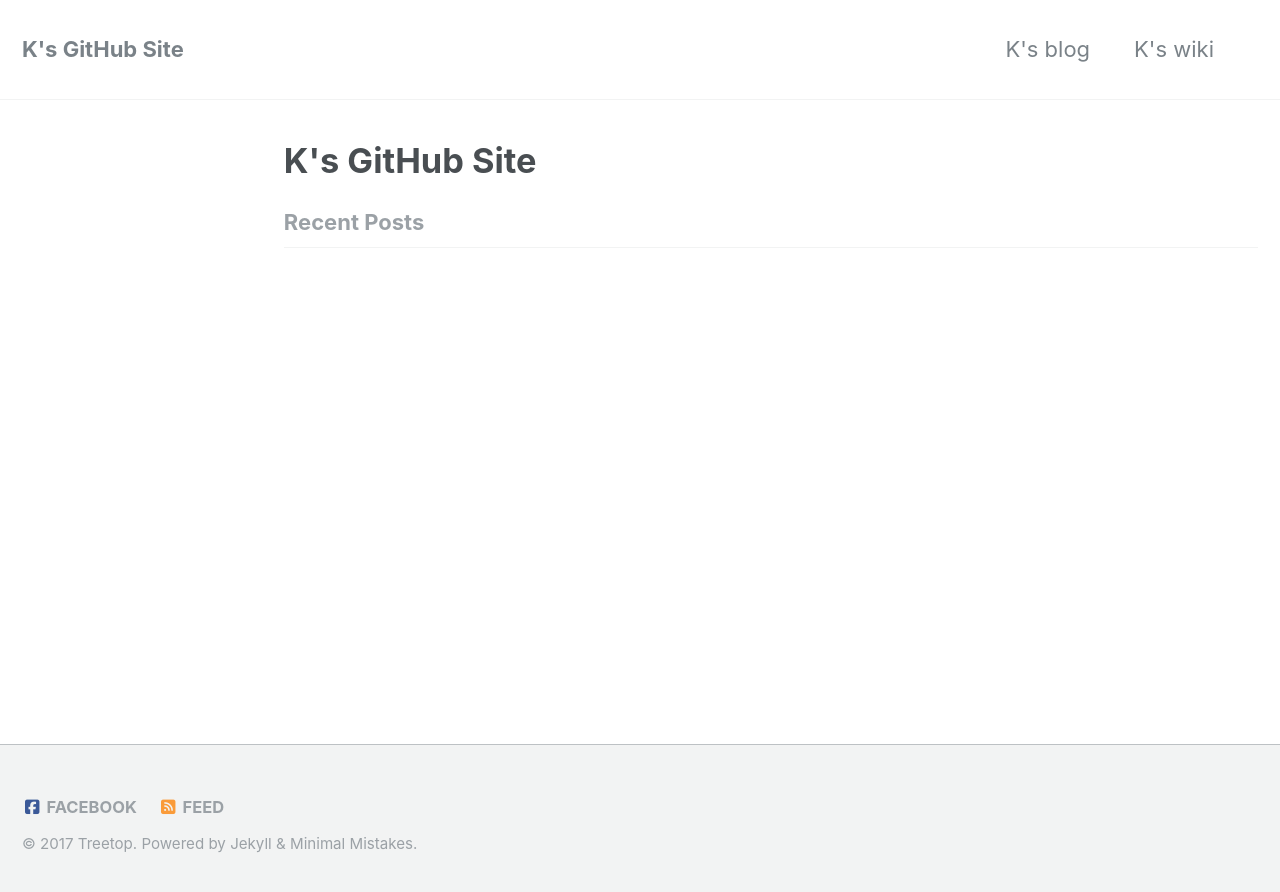
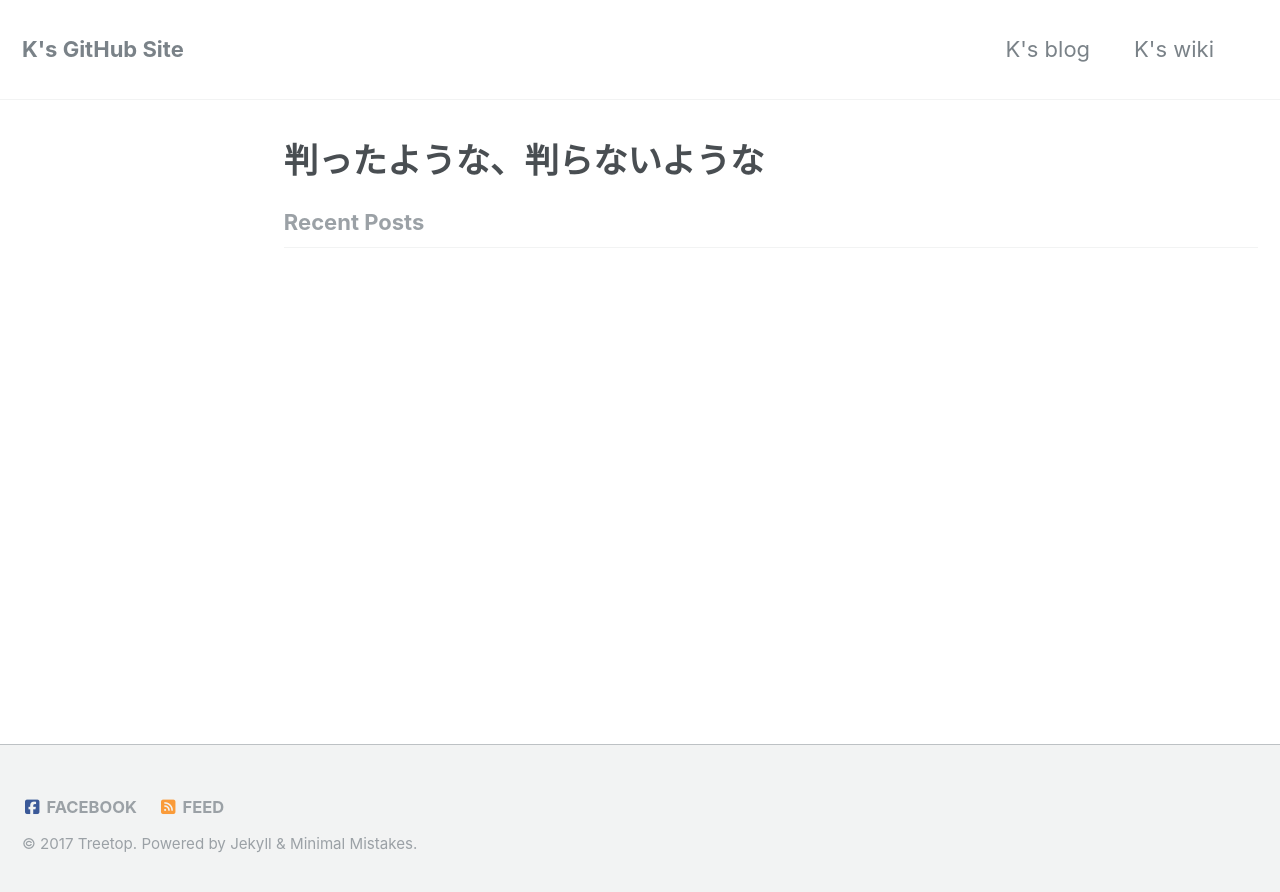
Before and after one commit to laureltreetop/laureltreetop.github.io, a Jekyll site: the page built from index.md, in a window 1280 px wide. Shown: the top 892 px of the page. Built offline with Jekyll 4.4.1, drawn with Linux system fonts in a browser that asks for light colours; nearby versions of some CDN libraries; the list of posts is cut into pages by our own code; part of the change alters nothing that is shown.

Commit message:
Update index.md

```diff
--- a/index.md
+++ b/index.md
@@ -1,11 +1,5 @@
 ---
 layout: home
 author: Treetop
-title: "K's GitHub Site"
+title: "判ったような、判らないような"
 ---
-## トップでいきなり愚痴る。
-やっとトップページの作り方がわかった( ´Д｀)=3
-…で、どうやって記事を書くんだろう。<i class="fa fa-pencil" aria-hidden="true"></i>
-
-↓ しばらく置いておくのは自分用に。
-For more details see [GitHub Flavored Markdown](https://guides.github.com/features/mastering-markdown/).
```
